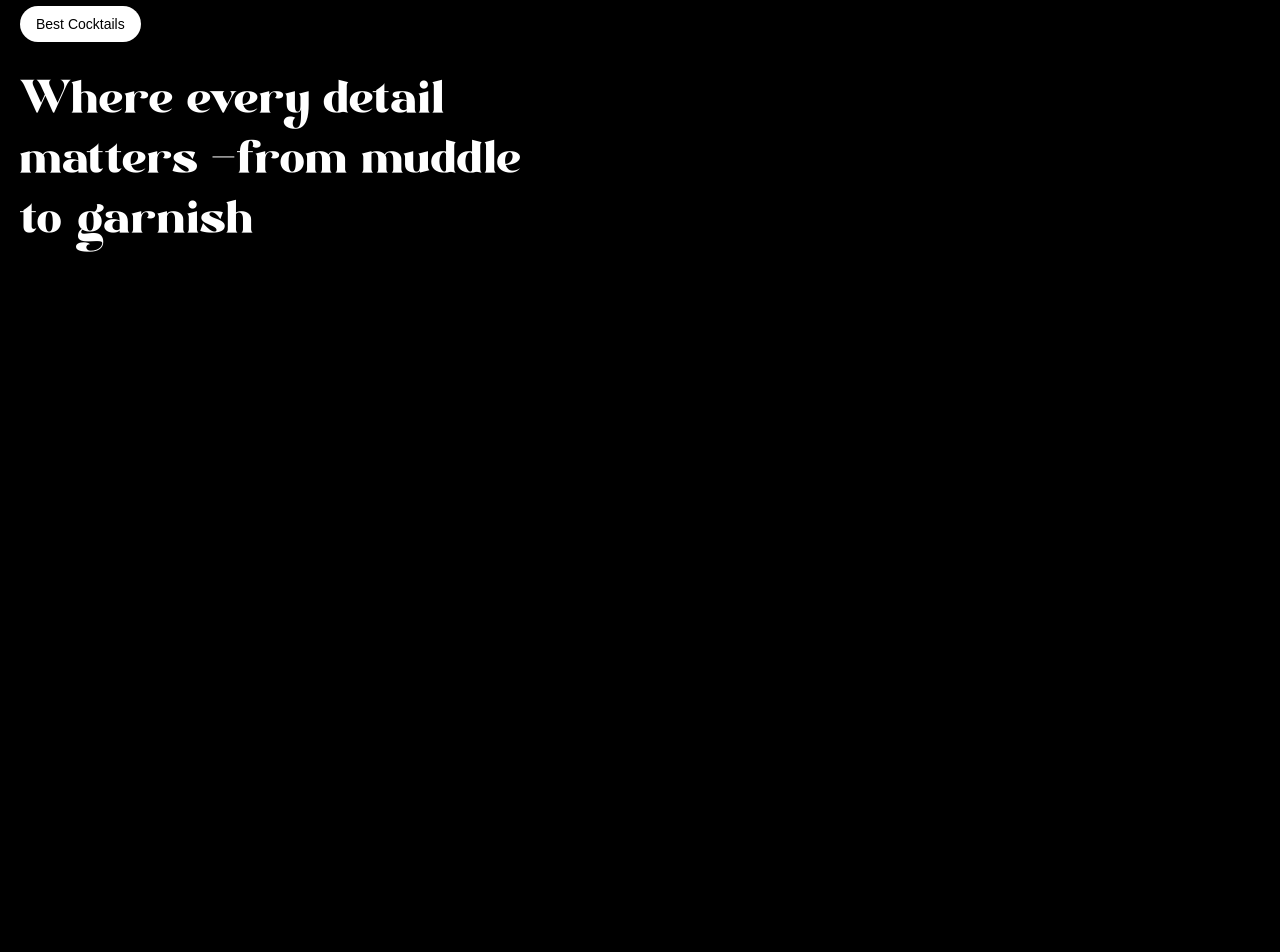
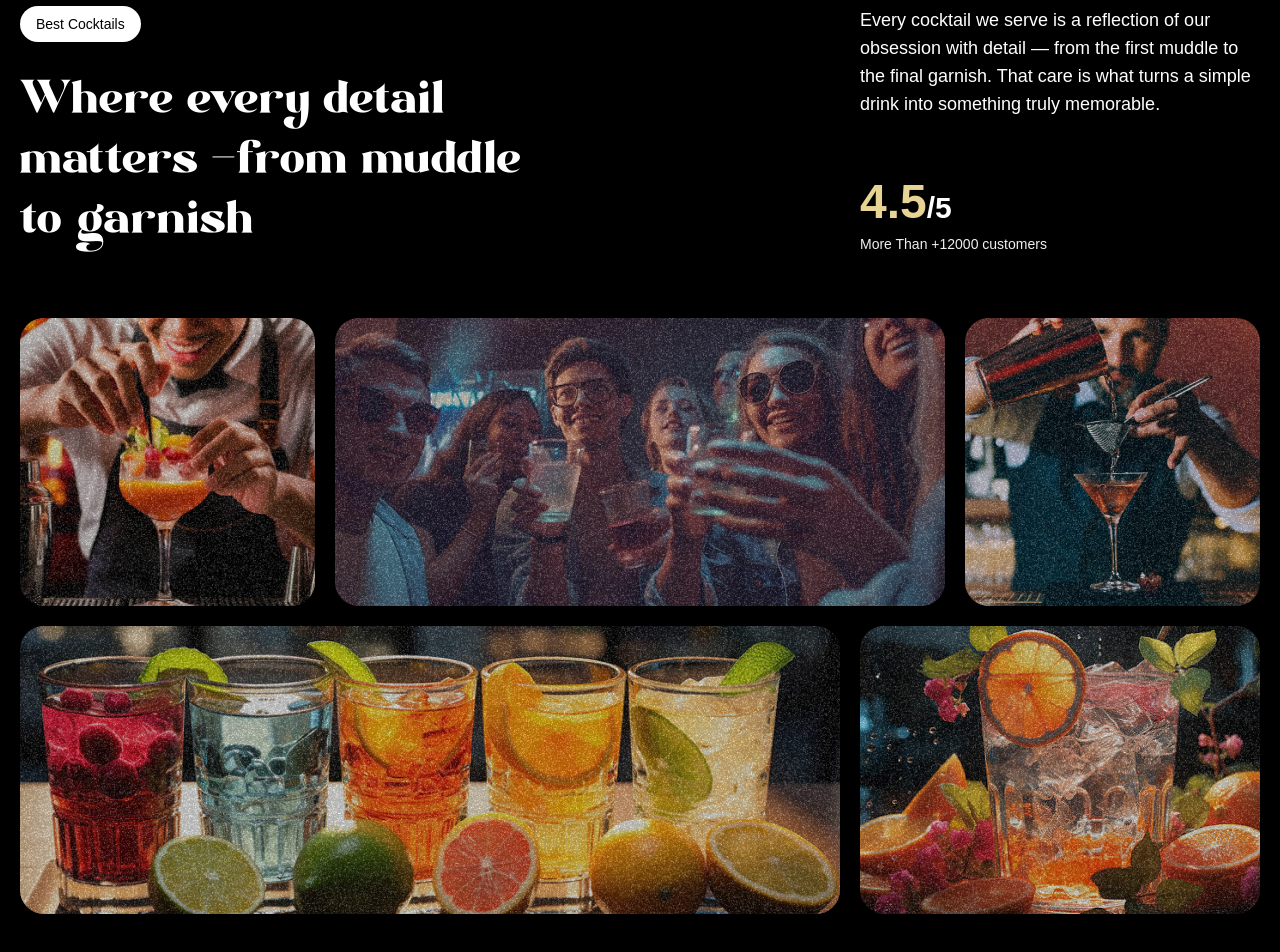
Before and after one commit to Sumeet0819/mocktails-project, a React (Vite) app: page / in a window 1280 px wide. Shown: the part 1706-2658 px from the top of the page. Before the commit the page ends 2400 px from the top, so only its background shows below. Built offline with nearby package versions, Linux system fonts and the light colour scheme; a web font is replaced by a local one.

Commit message:
Implemented the abbout section

```diff
--- a/src/components/About.jsx
+++ b/src/components/About.jsx
@@ -1,6 +1,33 @@
+import { useGSAP } from "@gsap/react";
 import React from "react";
+import { SplitText } from "gsap/all";
+import  gsap  from "gsap";
+const About = () => {
 
-const About = () => {
+  useGSAP(()=>{
+    const titleSplit = SplitText.create("#about h2",{type:'words'})
+      const scrollTimeline = gsap.timeline({
+        scrollTrigger:{
+          trigger:'#about',
+          start:'top center',
+        }
+      })
+      scrollTimeline.from(titleSplit.words,{
+        opacity:0,
+        duration:1,
+        yPercent:100,
+        ease:'expo.out',
+        stagger:0.02
+      })
+      .from('.top-grid div,.bottom-grid div',{
+        opacity:0,
+        duration:1,
+        ease:'power1.inOut',
+        stagger:0.04
+      },'-=0.5')
+  },[])
+
+
   return (
     <div id="about">
       <div className="mb-16 md:px-0 px-5">
@@ -12,7 +39,42 @@
               from muddle to garnish
             </h2>
           </div>
-          <div className="sub-content"></div>
+          <div className="sub-content">
+            <p>Every cocktail we serve is a reflection of our obsession with detail — from the first muddle to the final garnish. That care is what turns a simple drink into something truly memorable. </p>
+            < div>
+            <p className="md:text-3xl text-xl font-bold">
+              <span>4.5</span>/5</p>
+              <p className="text-sm text-white-100">
+                More Than +12000 customers
+              </p>
+            </div>
+          </div>
+        </div>
+      </div>
+      <div className="top-grid">
+        <div className="md:col-span-3">
+          <div className="noisy"/>
+          <img src="/images/abt1.png" alt="grid-img-1" />
+        </div>
+
+         <div className="md:col-span-6">
+          <div className="noisy"/>
+          <img src="/images/abt2.png" alt="grid-img-2" />
+        </div>
+
+         <div className="md:col-span-3">
+          <div className="noisy"/>
+          <img src="/images/abt5.png" alt="grid-img-5" />
+        </div>
+      </div>
+      <div className="bottom-grid">
+          <div className="md:col-span-8">
+          <div className="noisy"/>
+          <img src="/images/abt3.png" alt="grid-img-3" />
+        </div>
+          <div className="md:col-span-4">
+          <div className="noisy"/>
+          <img src="/images/abt4.png" alt="grid-img-4" />
         </div>
       </div>
     </div>
```
